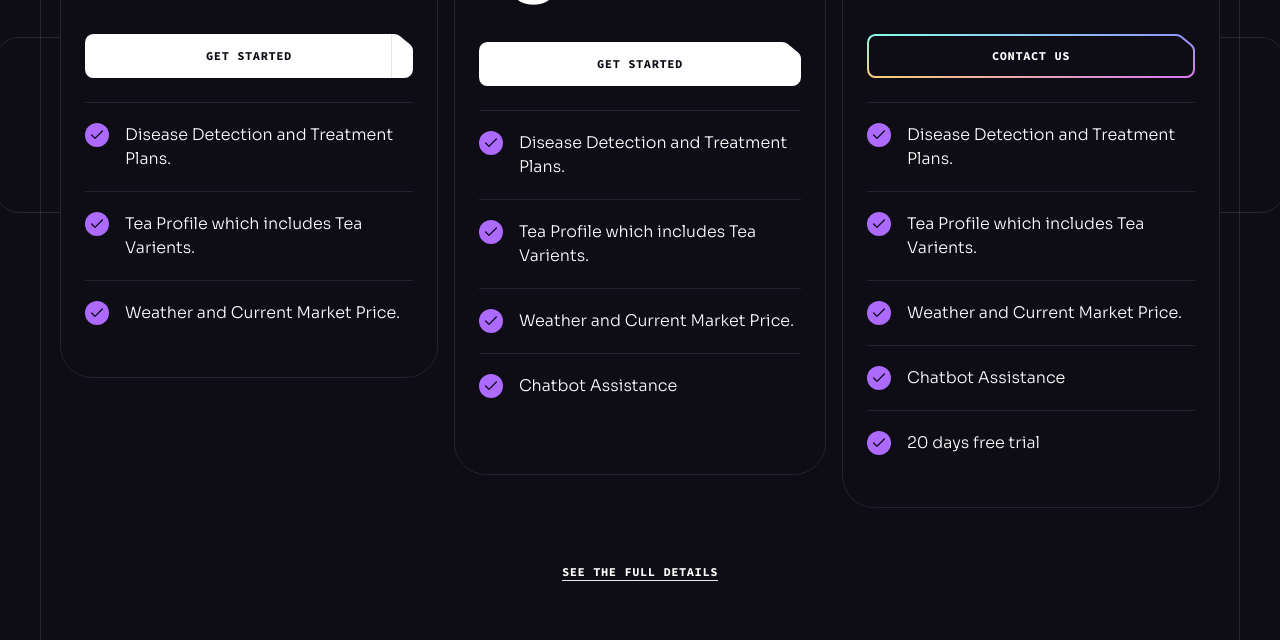
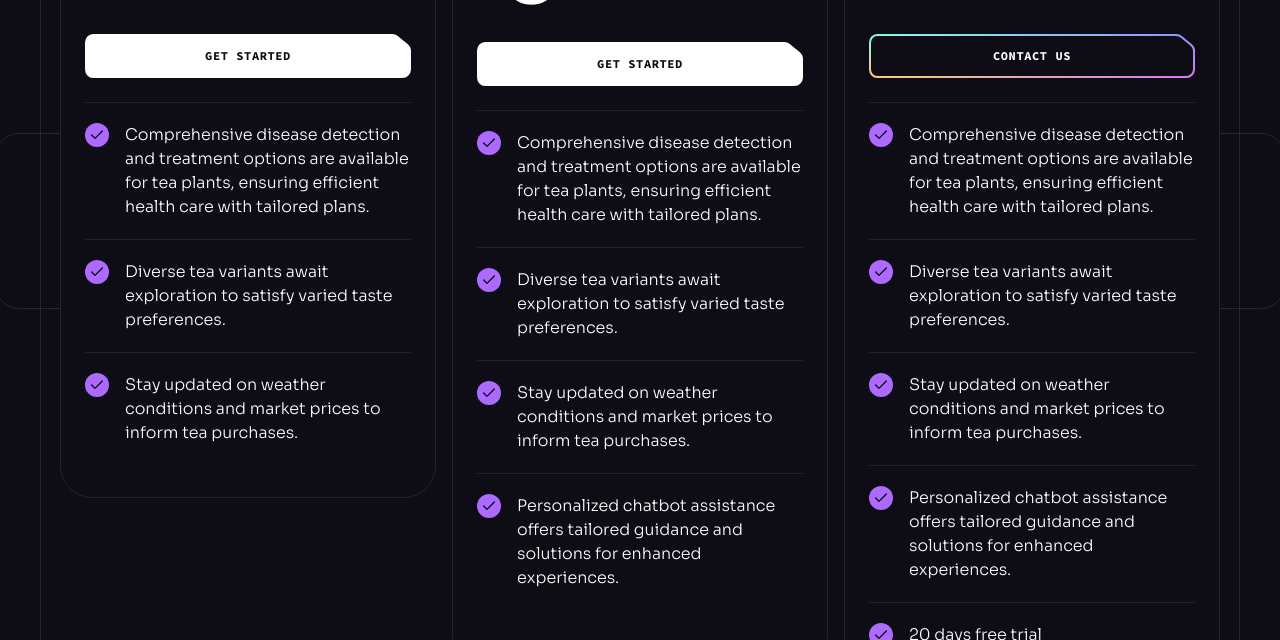
Before and after one commit to KDvs123/Marketing_Website, a React (Vite) app: page / in a window 1280 px wide. Shown: the part 2320-2960 px from the top of the page. Built offline with nearby package versions, Linux system fonts and the light colour scheme.

Commit message:
Update index.js

```diff
--- a/src/constants/index.js
+++ b/src/constants/index.js
@@ -212,9 +212,9 @@ export const pricing = [
     description: "Enhance tea cultivation with disease detection, tea profiles, and real-time weather and market updates.",
     price: "0",
     features: [
-      "Disease Detection and Treatment Plans.",
-      "Tea Profile which includes Tea Varients.",
-      "Weather and Current Market Price.",
+      "Comprehensive disease detection and treatment options are available for tea plants, ensuring efficient health care with tailored plans.",
+      "Diverse tea variants await exploration to satisfy varied taste preferences.",
+      "Stay updated on weather conditions and market prices to inform tea purchases.",
     ],
   },
   {
@@ -223,10 +223,10 @@ export const pricing = [
     description: "Streamline tea farming with disease insights, tea variant profiles, market trends, and chatbot support.",
     price: "5",
     features: [
-      "Disease Detection and Treatment Plans.",
-      "Tea Profile which includes Tea Varients.",
-      "Weather and Current Market Price.",
-      "Chatbot Assistance",
+     "Comprehensive disease detection and treatment options are available for tea plants, ensuring efficient health care with tailored plans.",
+      "Diverse tea variants await exploration to satisfy varied taste preferences.",
+      "Stay updated on weather conditions and market prices to inform tea purchases.",
+      " Personalized chatbot assistance offers tailored guidance and solutions for enhanced experiences.",
     ],
   },
   {
@@ -235,10 +235,10 @@ export const pricing = [
     description: "Boost tea farming with disease solutions, tea profiles, market data, chatbot help, and a 20-day free trial.",
     price: null,
     features: [
-      "Disease Detection and Treatment Plans.",
-      "Tea Profile which includes Tea Varients.",
-      "Weather and Current Market Price.",
-      "Chatbot Assistance",
+      "Comprehensive disease detection and treatment options are available for tea plants, ensuring efficient health care with tailored plans.",
+      "Diverse tea variants await exploration to satisfy varied taste preferences.",
+      "Stay updated on weather conditions and market prices to inform tea purchases.",
+      " Personalized chatbot assistance offers tailored guidance and solutions for enhanced experiences.",
       "20 days free trial",
     ],
   },
@@ -289,8 +289,8 @@ export const benefits = [
   },
   {
     id: "5",
-    title: "Improve everyday",
-    text: "The app uses natural language processing to understand user queries and provide accurate and relevant responses.",
+    title: "Multi Language Support",
+    text: "The app utilizes natural language processing to understand user queries and offer accurate responses in multiple languages, enhancing the tea care experience..",
     backgroundUrl: "./src/assets/benefits/card-6.svg",
     iconUrl: benefitIcon2,
     imageUrl: benefitImage2,
```
